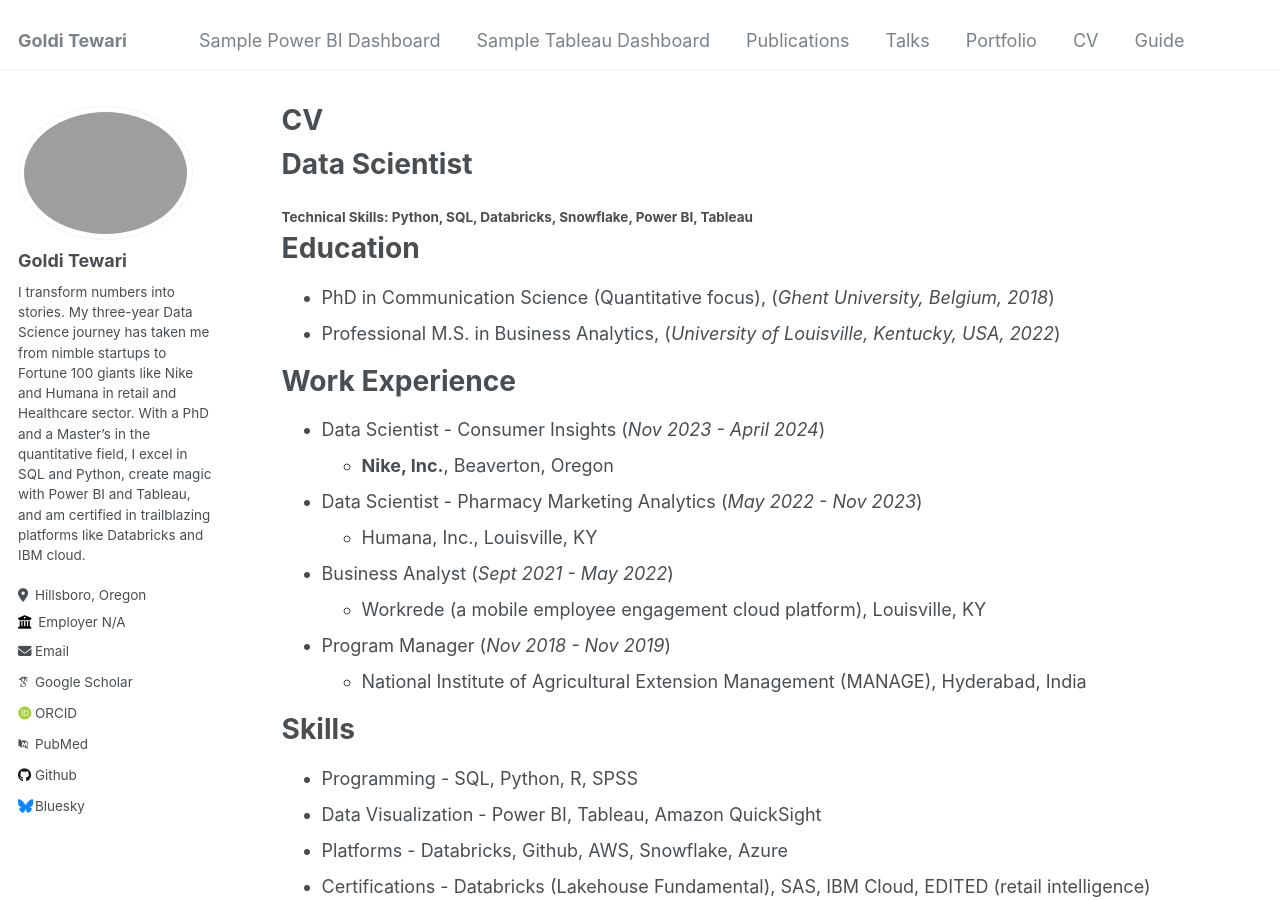
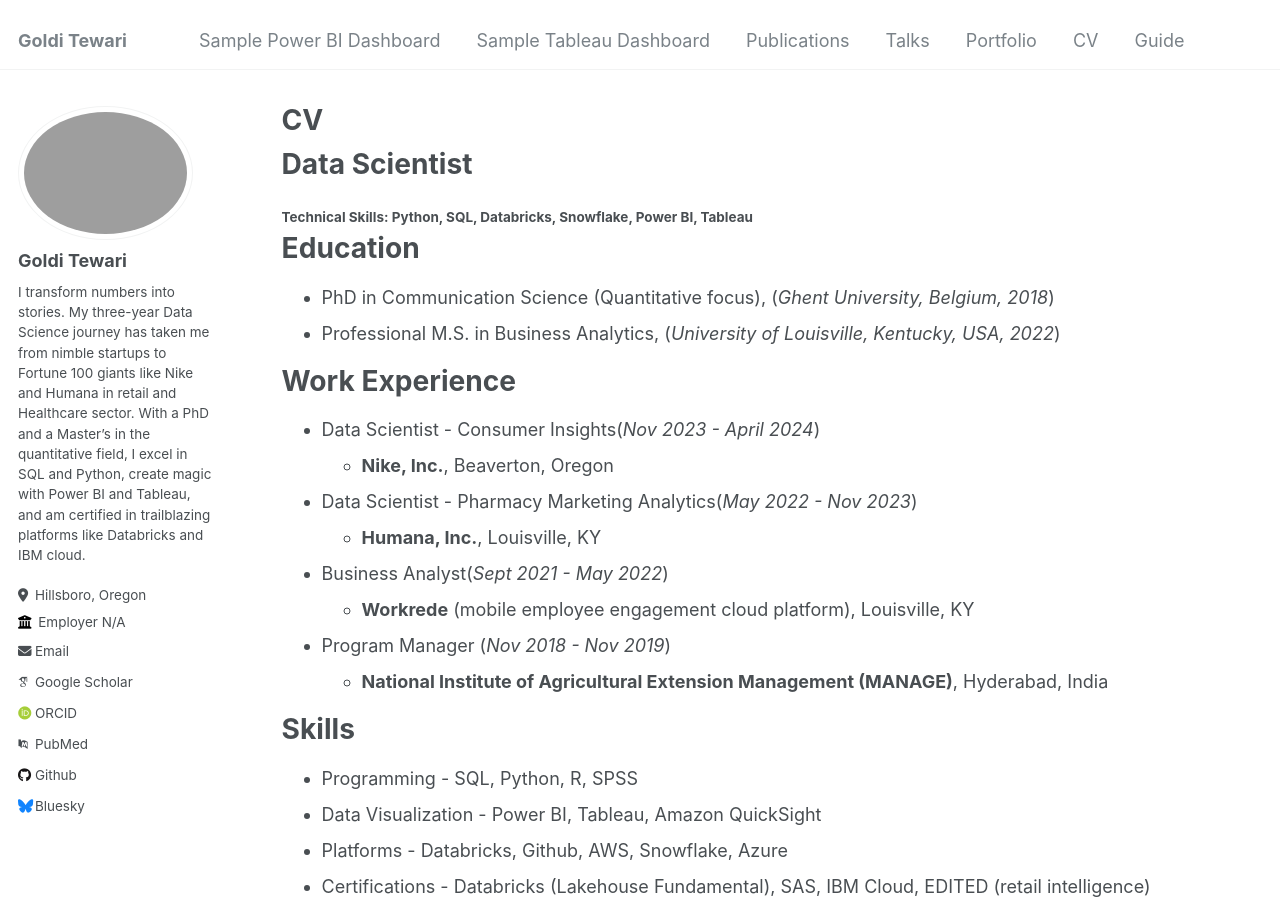
Before and after one commit to golditewari9/golditewari.github.io, a Jekyll site: the page built from _pages/cv.md, in a window 1280 px wide and 900 px high. Built offline with Jekyll 4.4.1, drawn with Linux system fonts in a browser that asks for light colours; some web fonts are replaced.

Commit message:
Update cv.md

```diff
--- a/_pages/cv.md
+++ b/_pages/cv.md
@@ -19,17 +19,17 @@ Education
 
 Work Experience
 ======
-* Data Scientist - Consumer Insights                                                      (_Nov 2023 - April 2024_)
+* Data Scientist - Consumer Insights(_Nov 2023 - April 2024_)
   * **Nike, Inc.**, Beaverton, Oregon
 
-* Data Scientist - Pharmacy Marketing Analytics                                           (_May 2022 - Nov 2023_)
-  * Humana, Inc., Louisville, KY
+* Data Scientist - Pharmacy Marketing Analytics(_May 2022 - Nov 2023_)
+  *  **Humana, Inc.**, Louisville, KY
 
-* Business Analyst                                                                        (_Sept 2021 - May 2022_)
-  * Workrede (a mobile employee engagement cloud platform), Louisville, KY
+* Business Analyst(_Sept 2021 - May 2022_)
+  *  **Workrede** (mobile employee engagement cloud platform), Louisville, KY
 
-* Program Manager                                                                         (_Nov 2018 - Nov 2019_)
-  * National Institute of Agricultural Extension Management (MANAGE), Hyderabad, India
+* Program Manager (_Nov 2018 - Nov 2019_)
+  *  **National Institute of Agricultural Extension Management (MANAGE)**, Hyderabad, India
 
 Skills
 ======
```
